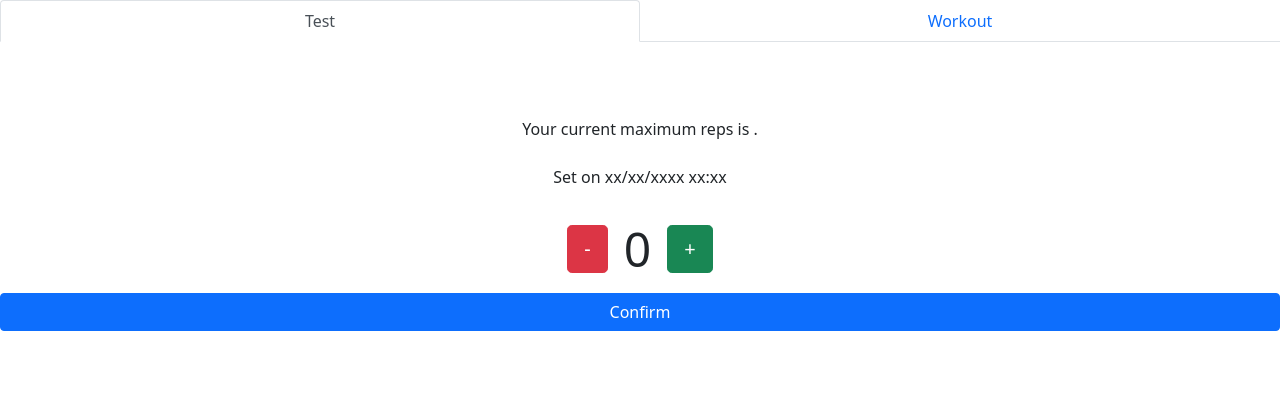
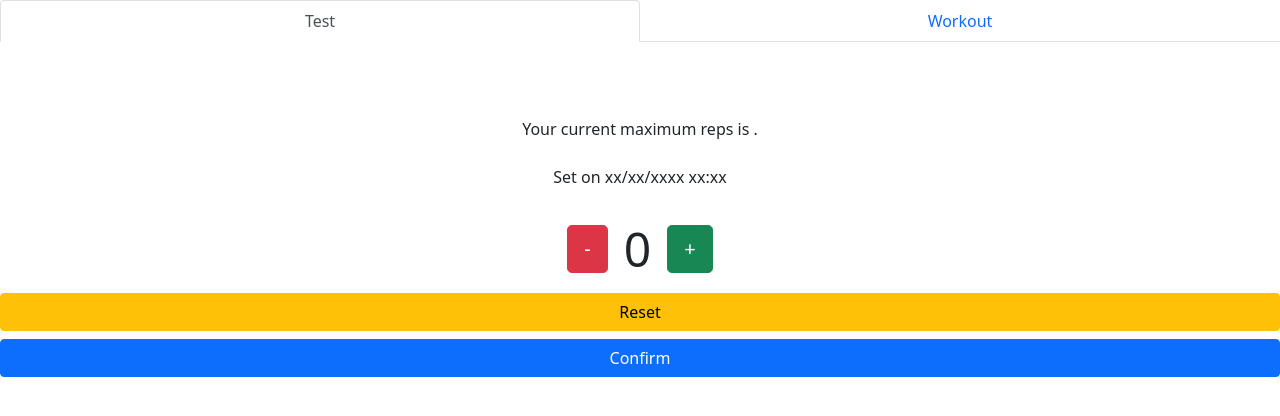
Before and after one commit to tormasa/pullup-programming, a React (Create React App) app: page / in a window 1280 px wide. Shown: the top 416 px of the page. Built offline with nearby package versions, Linux system fonts and the light colour scheme.

Commit message:
add reset button for max reps

```diff
--- a/src/MaxTest.js
+++ b/src/MaxTest.js
@@ -14,6 +14,8 @@ function MaxTest() {
 	});
 
 	const handleConfirm = () => {
+		console.log(Date.now);
+
 		setCookie('maxReps', count, { path: '/' });
 	};
 
@@ -23,6 +25,10 @@ function MaxTest() {
 
 	const handleIncrease = () => {
 		setCount(count + 1);
+	};
+
+	const handleReset = () => {
+		setCount(0);
 	};
 
 	return (
@@ -36,6 +42,8 @@ function MaxTest() {
 				<Button variant="success" onClick={handleIncrease} size='lg'>+</Button>{' '}
 			</Stack>
 
+			<Button variant="warning" onClick={handleReset}>Reset</Button>{' '}
+
 			<Button variant="primary" onClick={handleConfirm}>Confirm</Button>{' '}
 		</Stack>
 	);
```
